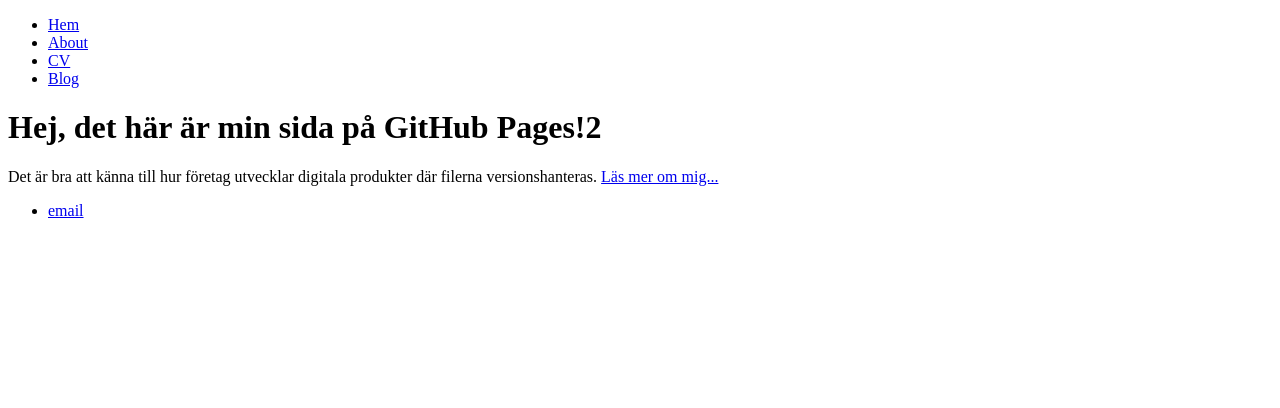
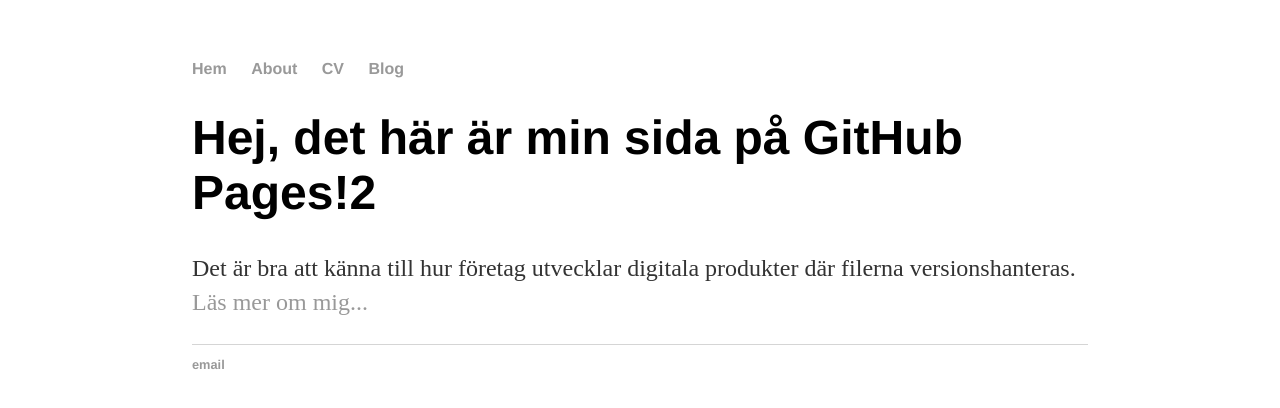
Before and after one commit to felixekblad/ael, a plain HTML site: page index.html in a window 1280 px wide. Drawn offline with Linux system fonts and the light colour scheme; the site is published under a folder, as on GitHub Pages, so addresses that start at the root find nothing.

Commit message:
Update index.html

```diff
--- a/index.html
+++ b/index.html
@@ -4,7 +4,7 @@
 			<title>Henrik Utbildare2</title>
 
 			<!-- link to main stylesheet -->
-			<link rel="stylesheet" type="text/css" href="/main.css">
+			<link rel="stylesheet" type="text/css" href="main.css">
 		</head>
 		<body>
 			<nav>
```
